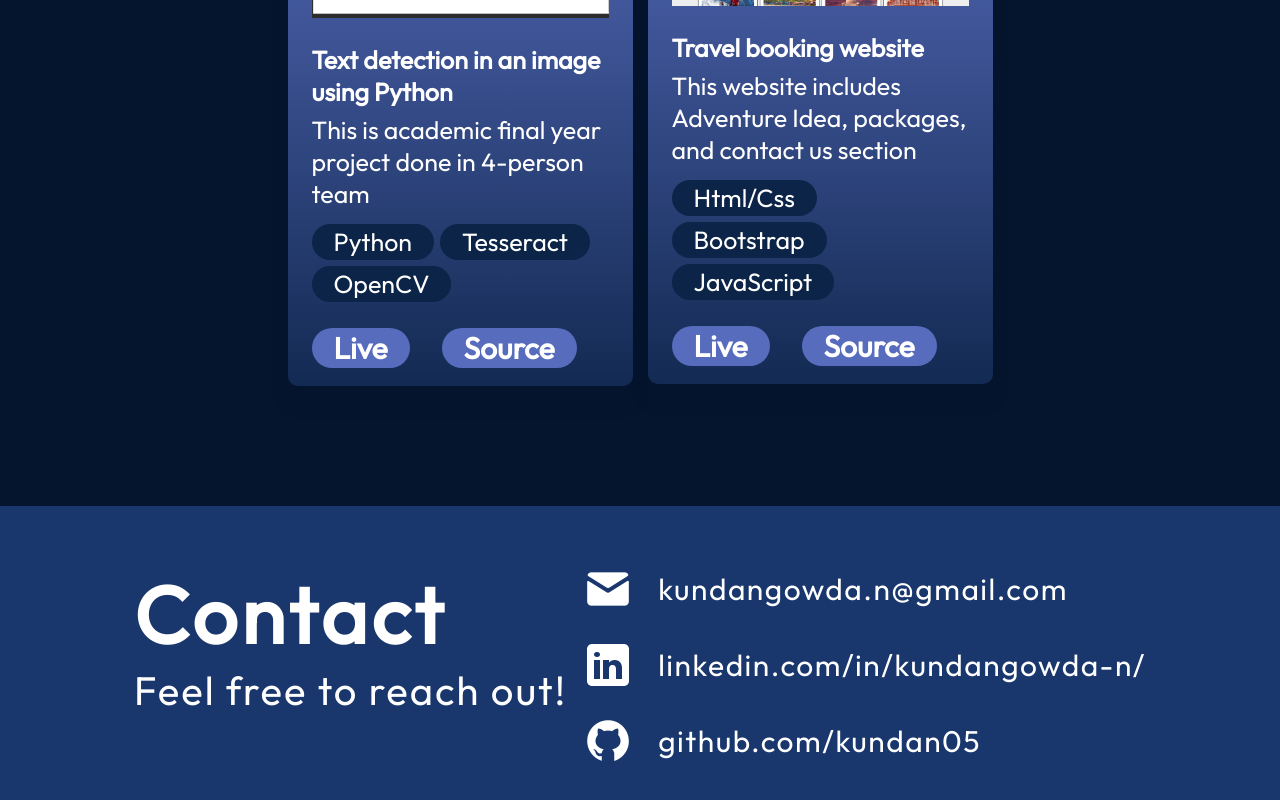
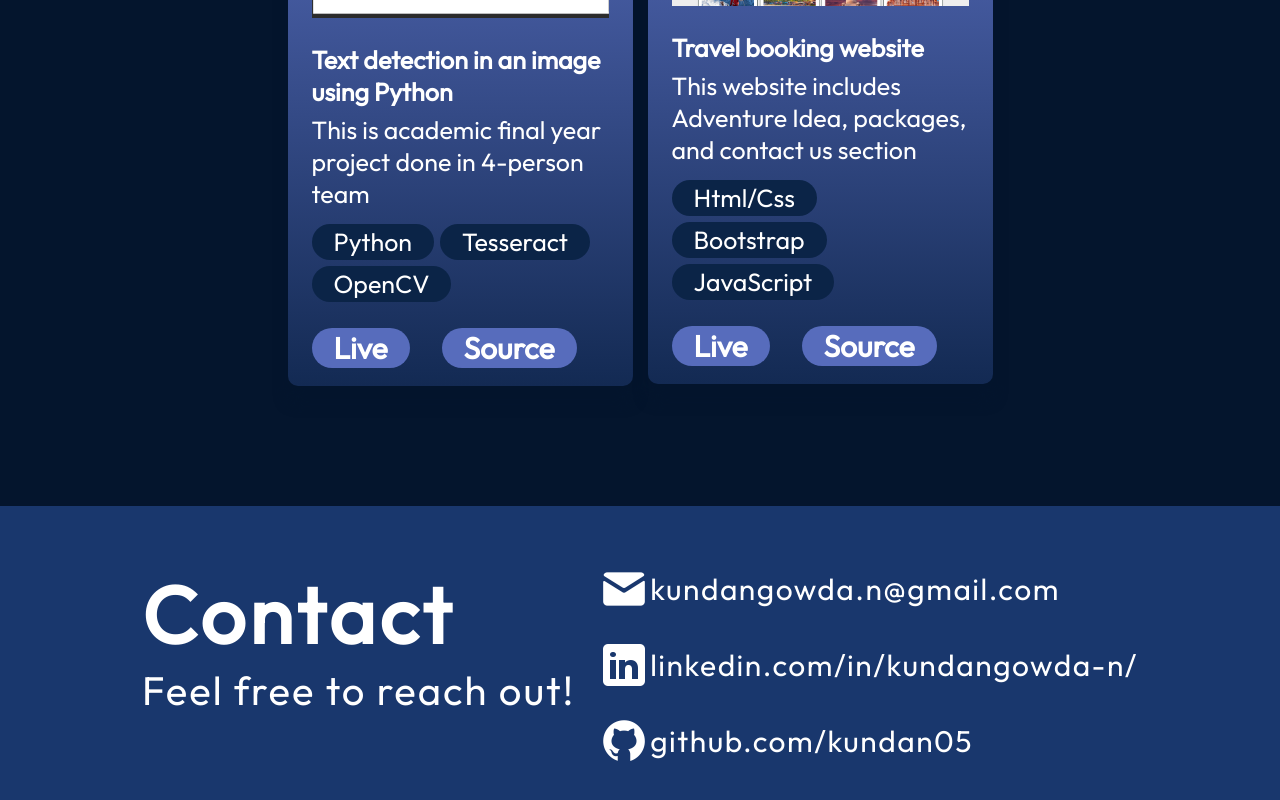
Before and after one commit to kundan05/My-portfolio, a React (Vite) app: page / in a window 1280 px wide. Shown: the part 4106-4906 px from the top of the page. Built offline with nearby package versions, Linux system fonts and the light colour scheme.

Commit message:
Update Contact.module.css

```diff
--- a/src/components/Contact/Contact.module.css
+++ b/src/components/Contact/Contact.module.css
@@ -13,12 +13,14 @@
 }
 
 .text h2 {
+  width: 110%;
   font-size: 80px;
   font-weight: 700;
   letter-spacing: 4px;
 }
 
 .text p {
+  width: 110%;
   font-size: 40px;
   font-weight: 400;
   letter-spacing: 2px;
@@ -33,9 +35,10 @@
 }
 
 .link {
+  width:130%;
   display: flex;
   align-items: center;
-  gap: 25px;
+  gap: 1px;
 }
 
 .link a {
```
